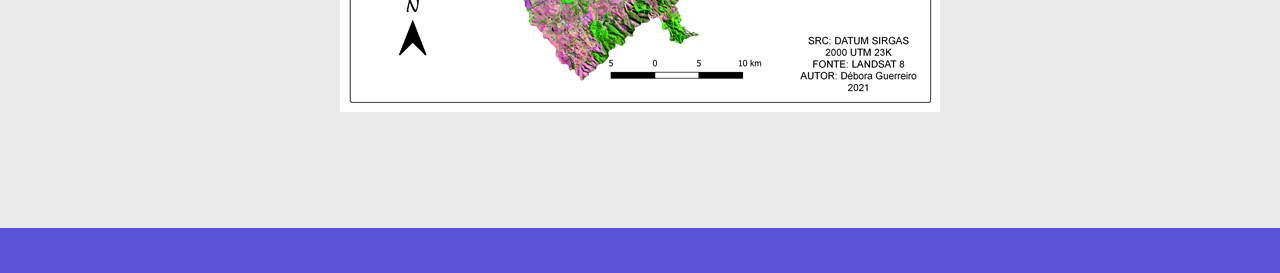
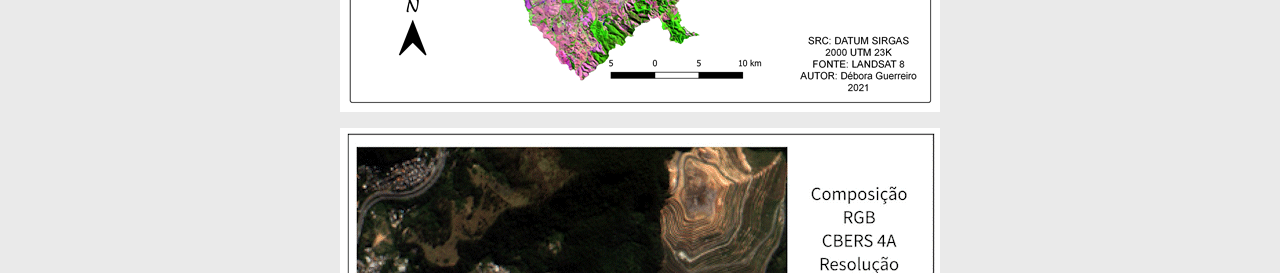
Before and after one commit to degos-tree/portifolio_netlify, a plain HTML site: page site/index.html in a window 1280 px wide. Shown: the part 3150-3423 px from the top of the page. Drawn offline with Linux system fonts and the light colour scheme.

Commit message:
add nova img

```diff
--- a/site/index.html
+++ b/site/index.html
@@ -135,6 +135,13 @@
                             </li>
                         </ul>
                     </div>
+                    <div class="lista-img">
+                        <ul>
+                            <li>
+                                <img src="img/fusao-pan.gif">
+                            </li>
+                        </ul>
+                    </div>
                 </article>
             </section>
         </main>
```
Also changed, not shown: site/img/fusao-pan.gif (added).
